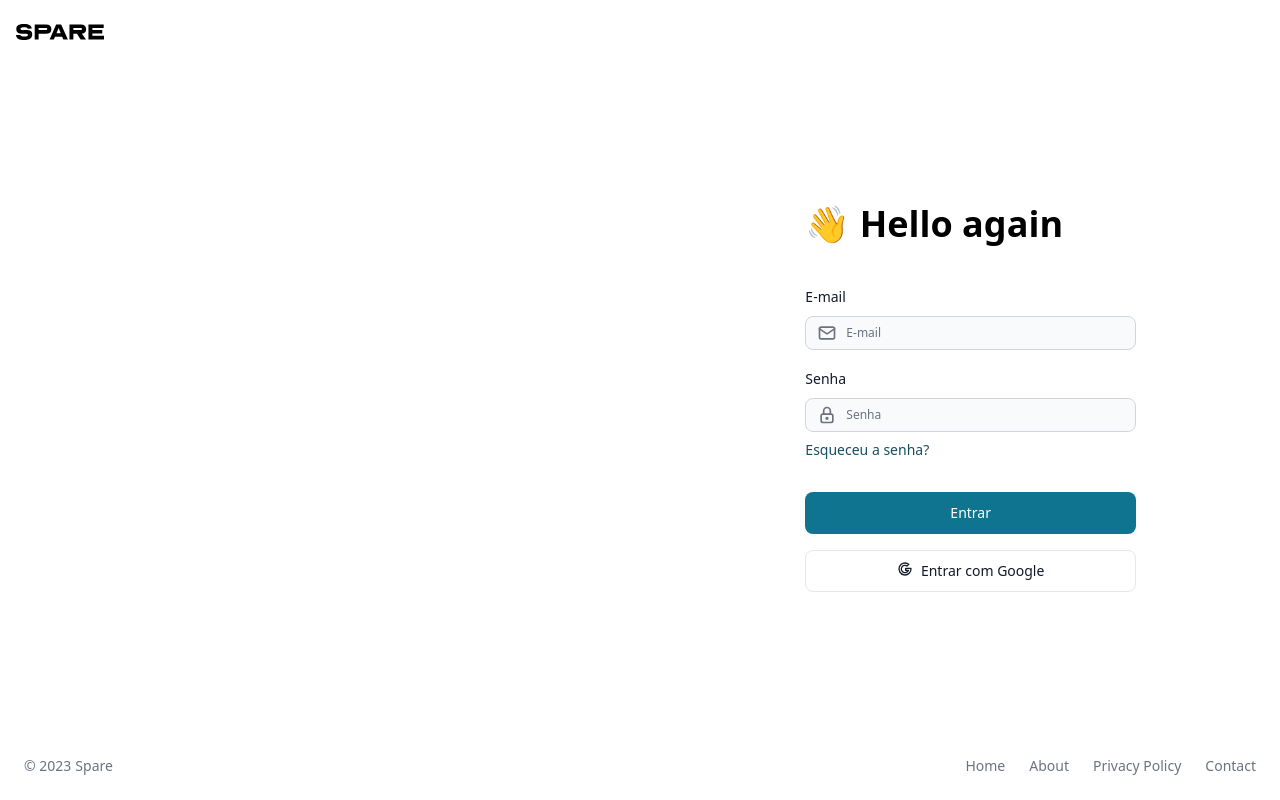
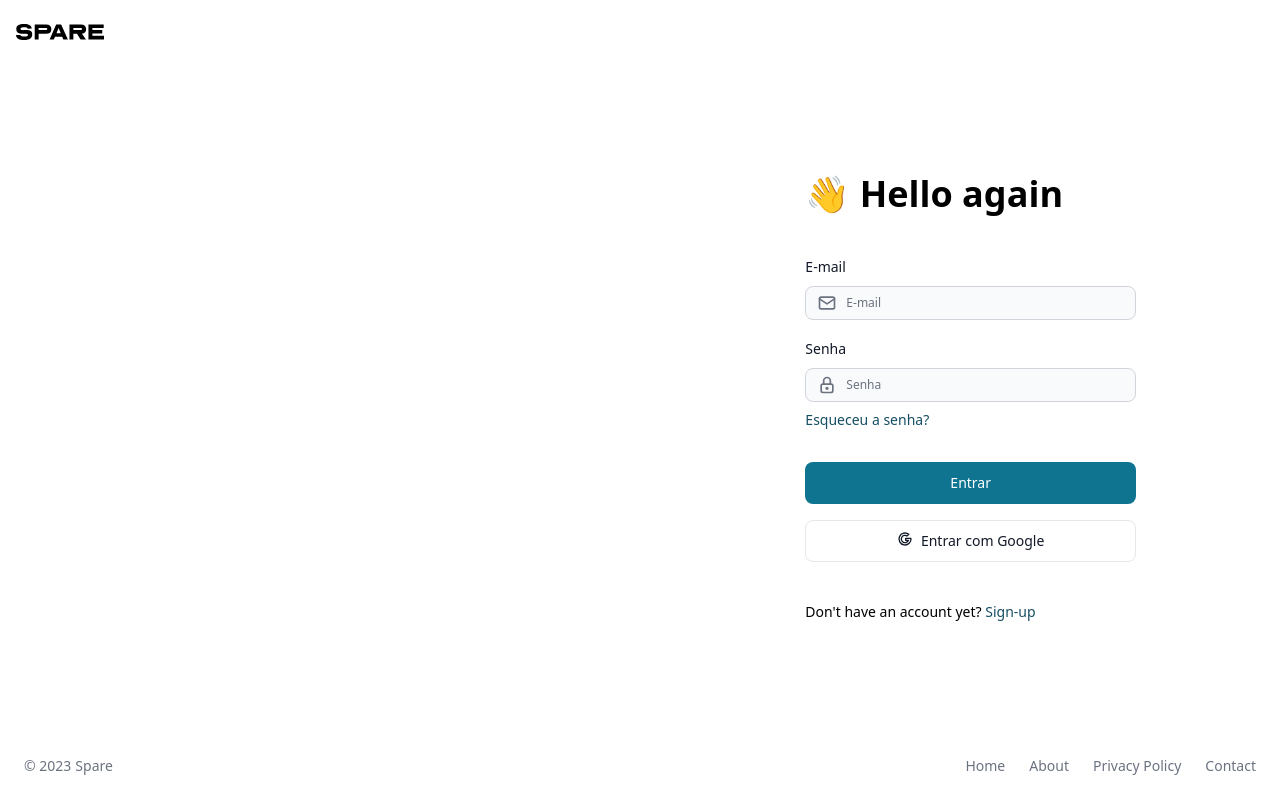
Before and after one commit to daroucha/spare-react, a React (Vite) app: page /login in a window 1280 px wide. Built offline with nearby package versions, Linux system fonts and the light colour scheme.

Commit message:
Added SignUp Route

```diff
--- a/src/App.jsx
+++ b/src/App.jsx
@@ -17,6 +17,7 @@ import AuthLayout from './ui/AuthLayout'
 import ProtectedRoute from './ui/ProtectedRoute'
 import Login from './pages/Login'
 import ForgotPassword from './pages/ForgotPassword'
+import SignUp from './pages/SignUp'
 import Home from './pages/Home'
 import Incomes from './pages/Incomes'
 import Expenses from './pages/Expenses'
@@ -48,6 +49,7 @@ function App() {
                 path="forgot-password"
                 element={<ForgotPassword />}
               />
+              <Route path="sign-up" element={<SignUp />} />
               <Route path="*" element={<NotFound />} />
             </Route>
 
--- a/src/pages/Login.jsx
+++ b/src/pages/Login.jsx
@@ -1,6 +1,9 @@
+/* eslint-disable react/no-unescaped-entities */
 import { Carousel } from 'flowbite-react'
 import LoginForm from '../features/authentication/LoginForm'
 import { TextDisplayXs } from '../ui/TextDisplay'
+import { TextBodySm } from '../ui/TextBody'
+import TextLink from '../ui/TextLink'
 
 function Billboard() {
   return (
@@ -35,6 +38,11 @@ function Login() {
         <TextDisplayXs>👋 Hello again</TextDisplayXs>
 
         <LoginForm />
+
+        <TextBodySm>
+          Don't have an account yet?{' '}
+          <TextLink to="/sign-up">Sign-up</TextLink>
+        </TextBodySm>
       </div>
     </div>
   )
--- /dev/null
+++ b/src/pages/SignUp.jsx
@@ -0,0 +1,5 @@
+function SignUp() {
+  return <h1>Signup</h1>
+}
+
+export default SignUp
```
